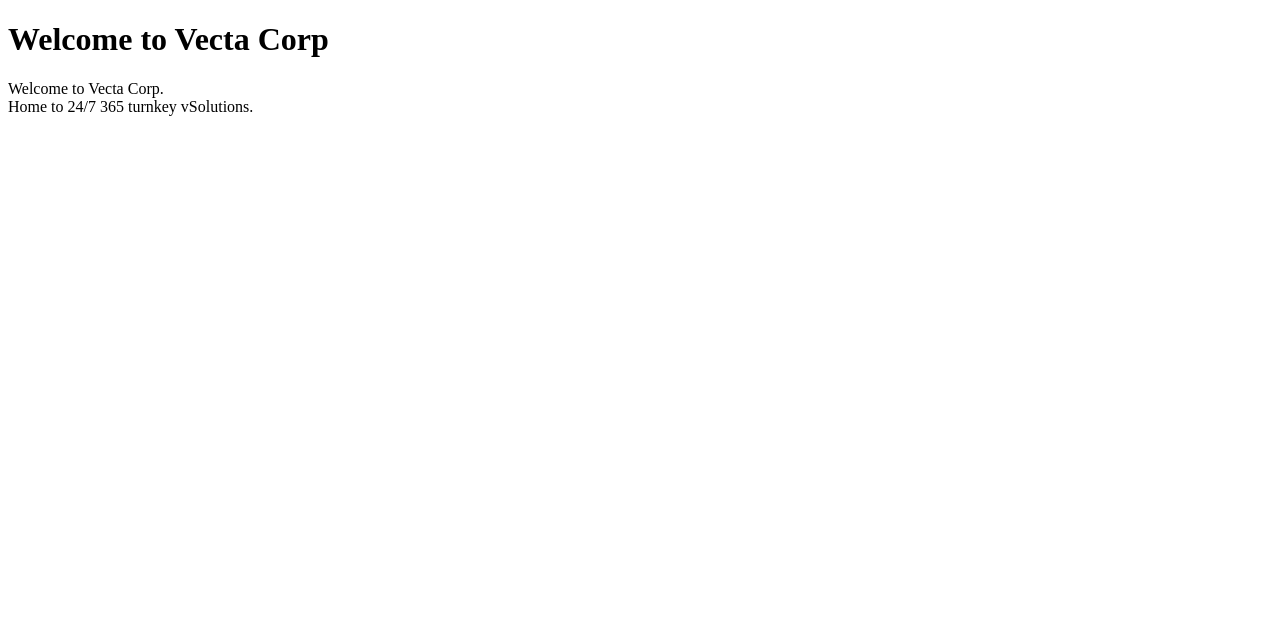
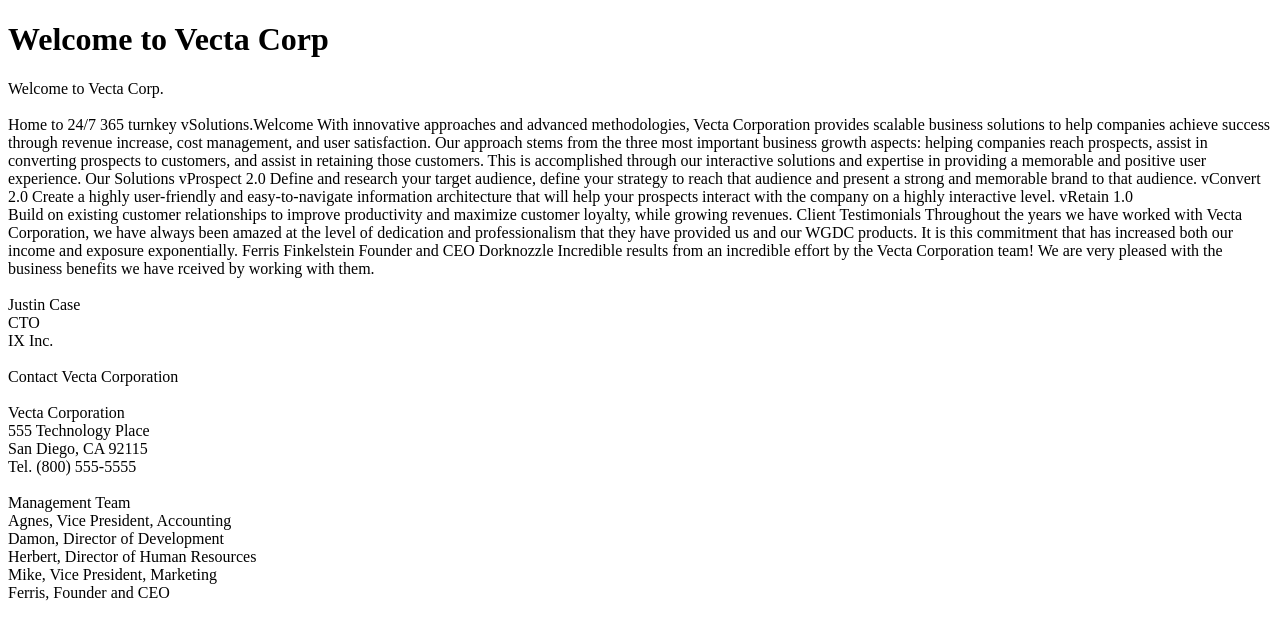
Before and after one commit to harini051186/CS-648, a plain HTML site: page Assignment1.html in a window 1280 px wide. Drawn offline with Linux system fonts and the light colour scheme.

Commit message:
Update Assignment1.html

```diff
--- a/Assignment1.html
+++ b/Assignment1.html
@@ -8,7 +8,49 @@
 </head>
 <body>
   <h1>Welcome to Vecta Corp</h1>
-  <p>Welcome to Vecta Corp.<br>
-    Home to 24/7 365 turnkey vSolutions.</p>
+  <p>Welcome to Vecta Corp.<br><br>
+    Home to 24/7 365 turnkey vSolutions.Welcome
+
+    With innovative approaches and advanced methodologies, Vecta Corporation provides scalable business solutions to help companies achieve success through revenue increase, cost management, and user satisfaction. Our approach stems from the three most important business growth aspects: helping companies reach prospects, assist in converting prospects to customers, and assist in retaining those customers. This is accomplished through our interactive solutions and expertise in providing a memorable and positive user experience.
+
+    Our Solutions
+
+    vProspect 2.0
+    Define and research your target audience, define your strategy to reach that audience and present a strong and memorable brand to that audience.
+
+    vConvert 2.0
+    Create a highly user-friendly and easy-to-navigate information architecture that will help your prospects interact with the company on a highly interactive level.
+
+    vRetain 1.0<br>
+    Build on existing customer relationships to improve productivity and maximize customer loyalty, while growing revenues.
+
+    Client Testimonials
+
+    Throughout the years we have worked with Vecta Corporation, we have always been amazed at the level of dedication and professionalism that they have provided us and our WGDC products. It is this commitment that has increased both our income and exposure exponentially.
+
+    Ferris Finkelstein
+    Founder and CEO
+    Dorknozzle
+
+    Incredible results from an incredible effort by the Vecta Corporation team! We are very pleased with the business benefits we have rceived by working with them.
+    <br><br>
+    Justin Case<br>
+    CTO<br>
+    IX Inc.<br>
+    <br>
+    Contact Vecta Corporation
+    <br><br>
+    Vecta Corporation<br>
+    555 Technology Place<br>
+    San Diego, CA 92115<br>
+    Tel. (800) 555-5555<br>
+    <br>
+    Management Team
+    <br>
+    Agnes, Vice President, Accounting<br>
+    Damon, Director of Development<br>
+    Herbert, Director of Human Resources<br>
+    Mike, Vice President, Marketing<br>
+    Ferris, Founder and CEO</p>
 </body>
 </html>
```
